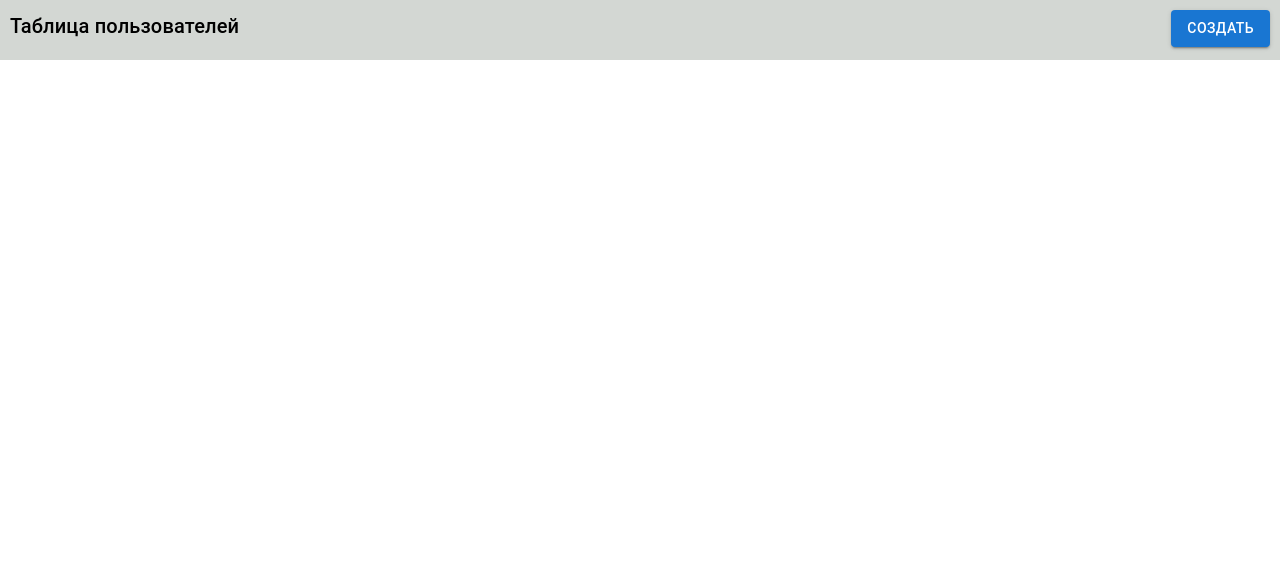
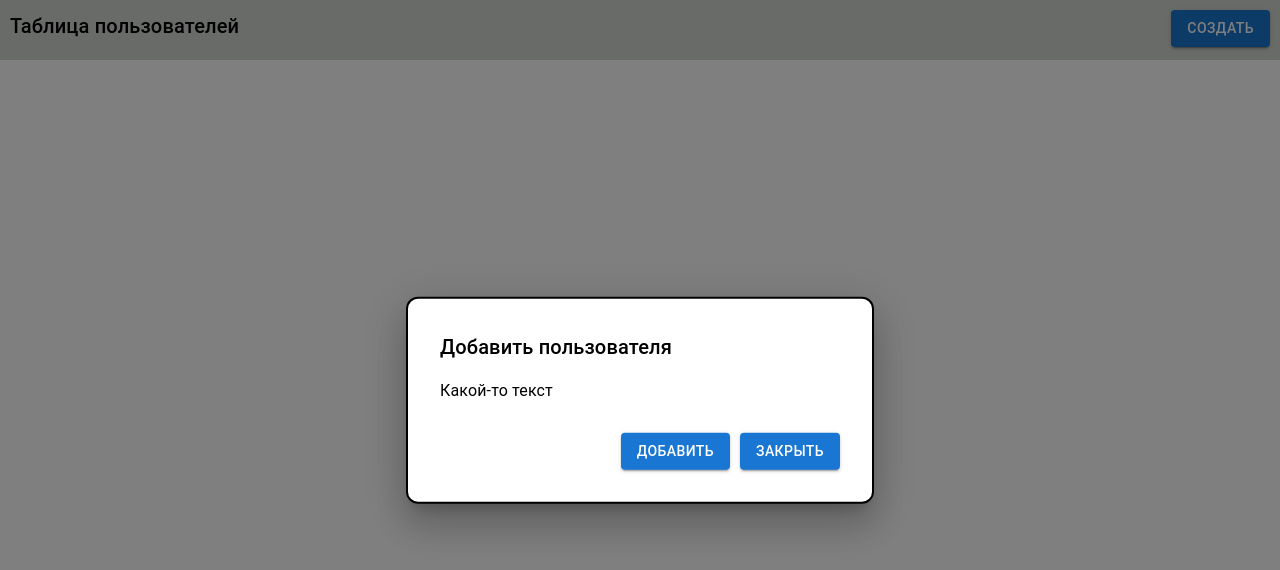
Before and after one commit to Valera-Filimonov/table-users, a React (Create React App) app: page / in a window 1280 px wide. Both pictures are taken after a click on the button "СОЗДАТЬ". Shown: the top 570 px of the page. Built offline with nearby package versions, Linux system fonts and the light colour scheme.

Commit message:
feat: added modal and button close and add

```diff
--- a/src/App.tsx
+++ b/src/App.tsx
@@ -1,10 +1,16 @@
 import './app.module.css';
 import Header from "./component/Header";
+import {useState} from "react";
+import ModalAddUser from "./component/Modal";
 
 const App = (): JSX.Element => {
+
+    const [open, setOpen] = useState<boolean>(false)
+
     return (
         <>
-            <Header />
+            <Header open={open} setOpen={setOpen}/>
+            <ModalAddUser open={open} setOpen={setOpen}/>
         </>
     );
 }
--- a/src/component/Header/Button/index.tsx
+++ /dev/null
@@ -1,16 +0,0 @@
-import Stack from "@mui/material/Stack";
-import Button from '@mui/material/Button';
-import * as React from "react";
-import styles from '../header.module.css'
-
-const ButtonCreate = (): JSX.Element => {
-    return (
-        <div className={styles.button}>
-            <Stack spacing={2} direction="row">
-                <Button variant="contained">Создать</Button>
-            </Stack>
-        </div>
-    );
-}
-
-export default ButtonCreate;
--- /dev/null
+++ b/src/component/Header/ButtonCreate/index.tsx
@@ -0,0 +1,27 @@
+import Stack from "@mui/material/Stack";
+import Button from '@mui/material/Button';
+import * as React from "react";
+import styles from '../header.module.css'
+
+type PropsButtonCreate = {
+    open: boolean;
+    setOpen: (open: boolean) => void;
+}
+
+const ButtonCreate = ({open, setOpen}: PropsButtonCreate): JSX.Element => {
+
+    const handlerOpenModal = () => {
+        setOpen(!open);
+        console.log(open)
+    }
+
+    return (
+        <div className={styles.button}>
+            <Stack spacing={2} direction="row">
+                <Button onClick={handlerOpenModal} variant="contained">Создать</Button>
+            </Stack>
+        </div>
+    );
+}
+
+export default ButtonCreate;
--- a/src/component/Header/header.module.css
+++ b/src/component/Header/header.module.css
@@ -3,6 +3,7 @@
     background: #d3d7d3;
     height: 60px;
     display: flex;
+    min-width: 485px;
 }
 
 .button {
--- a/src/component/Header/index.tsx
+++ b/src/component/Header/index.tsx
@@ -1,12 +1,17 @@
-import ButtonCreate from './Button';
+import ButtonCreate from './ButtonCreate';
 import styles from './header.module.css'
 import {Typography} from "@mui/material";
 
-const Header = (): JSX.Element => {
+type PropsHeader = {
+    open: boolean;
+    setOpen: (open: boolean) => void;
+}
+
+const Header = ({open, setOpen}: PropsHeader): JSX.Element => {
     return (
         <div className={styles.header}>
             <Typography className={styles.title} variant="h6" gutterBottom>Таблица пользователей</Typography>
-            <ButtonCreate/>
+            <ButtonCreate open={open} setOpen={setOpen}/>
         </div>
     );
 }
--- /dev/null
+++ b/src/component/Modal/ButtonAdd/index.tsx
@@ -0,0 +1,27 @@
+import Stack from "@mui/material/Stack";
+import Button from '@mui/material/Button';
+import * as React from "react";
+import styles from '../modal.module.css'
+
+type PropsButtonAdd = {
+    open: boolean;
+    setOpen: (open: boolean) => void;
+}
+
+const ButtonAdd = ({open, setOpen}: PropsButtonAdd): JSX.Element => {
+
+    const handlerCloseModal = () => {
+        setOpen(!open);
+        console.log(open)
+    }
+
+    return (
+        <div className={styles.buttonAdd}>
+            <Stack spacing={2} direction="row">
+                <Button onClick={handlerCloseModal} variant="contained">Добавить</Button>
+            </Stack>
+        </div>
+    );
+}
+
+export default ButtonAdd;
--- /dev/null
+++ b/src/component/Modal/ButtonClose/index.tsx
@@ -0,0 +1,27 @@
+import Stack from "@mui/material/Stack";
+import Button from '@mui/material/Button';
+import * as React from "react";
+import styles from '../modal.module.css'
+
+type PropsButtonClose = {
+    open: boolean;
+    setOpen: (open: boolean) => void;
+}
+
+const ButtonClose = ({open, setOpen}: PropsButtonClose): JSX.Element => {
+
+    const handlerCloseModal = () => {
+        setOpen(!open);
+        console.log(open)
+    }
+
+    return (
+        <div className={styles.buttonClose}>
+            <Stack spacing={2} direction="row">
+                <Button onClick={handlerCloseModal} variant="contained">Закрыть</Button>
+            </Stack>
+        </div>
+    );
+}
+
+export default ButtonClose;
--- a/src/component/Modal/index.tsx
+++ b/src/component/Modal/index.tsx
@@ -1,11 +1,57 @@
-import './app.module.css';
+import Box from '@mui/material/Box';
+import Typography from '@mui/material/Typography';
+import Modal from '@mui/material/Modal';
+import styles from './modal.module.css'
+import ButtonAdd from "./ButtonAdd";
+import ButtonClose from "./ButtonClose";
 
-const Modal = (): JSX.Element => {
+type PropsModalAddUser = {
+    open: boolean;
+    setOpen: (open: boolean) => void;
+}
+
+const style = {
+    position: 'absolute' as 'absolute',
+    top: '50%',
+    left: '50%',
+    transform: 'translate(-50%, -50%)',
+    width: 400,
+    bgcolor: 'background.paper',
+    border: '2px solid #000',
+    borderRadius: 3,
+    boxShadow: 24,
+    p: 4,
+};
+
+const ModalAddUser = ({open, setOpen}: PropsModalAddUser): JSX.Element => {
+
+    const handlerOnClose = () => {
+        setOpen(!open)
+    }
+
     return (
         <>
-            <h1>Привет, мир!</h1>
+            <Modal
+                open={open}
+                onClose={handlerOnClose}
+                aria-labelledby="modal-modal-title"
+                aria-describedby="modal-modal-description"
+            >
+                <Box sx={style}>
+                    <Typography id="modal-modal-title" variant="h6" component="h2">
+                        Добавить пользователя
+                    </Typography>
+                    <Typography id="modal-modal-description" sx={{mt: 2}}>
+                        Какой-то текст
+                    </Typography>
+                    <div className={styles.boxButtonModal}>
+                        <ButtonAdd open={open} setOpen={setOpen}/>
+                        <ButtonClose open={open} setOpen={setOpen}/>
+                    </div>
+                </Box>
+            </Modal>
         </>
     );
 }
 
-export default Modal;
+export default ModalAddUser;
--- /dev/null
+++ b/src/component/Modal/modal.module.css
@@ -0,0 +1,14 @@
+.boxButtonModal {
+    display: flex;
+    margin-top: 30px;
+}
+
+.buttonClose {
+    margin-left: 10px;
+    margin-right: 0
+}
+
+.buttonAdd {
+    margin-left: auto;
+    margin-right: 0
+}
```
